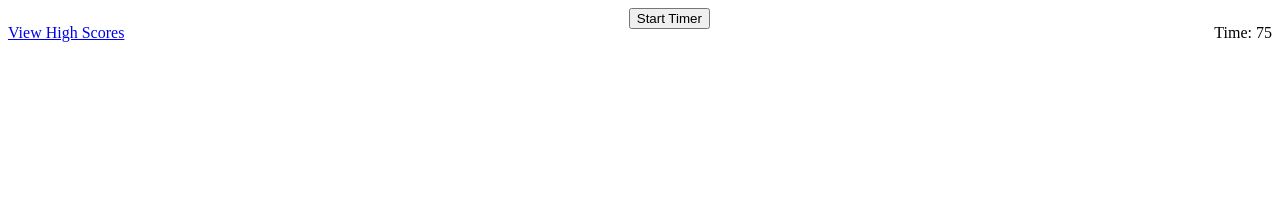
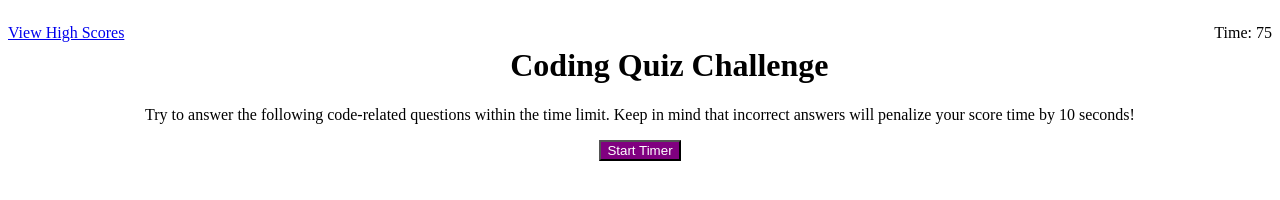
Before and after one commit to tober65/Javascript-Quiz, a plain HTML site: page index.html in a window 1280 px wide. Drawn offline with Linux system fonts and the light colour scheme.

Commit message:
Added front page text and formatting

```diff
--- a/index.html
+++ b/index.html
@@ -1,21 +1,29 @@
 <!DOCTYPE html>
 <html lang="en">
+
 <head>
     <meta charset="UTF-8">
     <meta name="viewport" content="width=device-width, initial-scale=1.0">
     <title>Document</title>
     <link rel="stylesheet" href="style.css">
 </head>
+
 <body>
     <p id="viewHighScores"><a href="./high_scores.html">View High Scores</a></p>
     <p id="timer">Time: 75</p>
 
+    <br>
     <div class="centered">
-        <button onClick="startTimer()">Start Timer</button>
+        <h1>Coding Quiz Challenge</h1>
+        <p>Try to answer the following code-related questions within the time limit. Keep in mind that
+            incorrect answers will penalize your score time by 10 seconds!</p>
+        <p></p>
+        <button id="startBtn" onClick="startTimer()">Start Timer</button>
     </div>
 
 
 
     <script src="script.js"></script>
 </body>
+
 </html>
--- a/style.css
+++ b/style.css
@@ -9,3 +9,8 @@
 .centered {
     text-align: center;
 }
+
+#startBtn {
+    color: white;
+    background-color: purple;
+}
```
